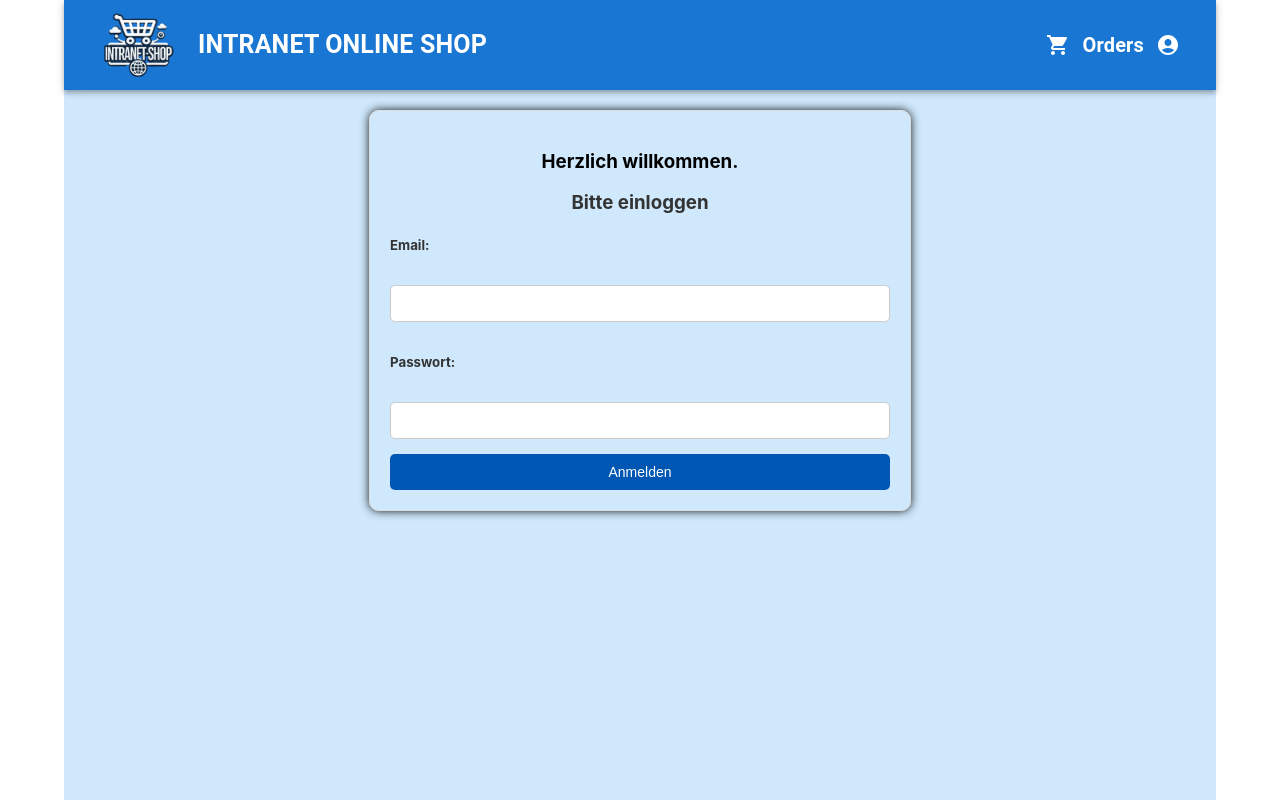
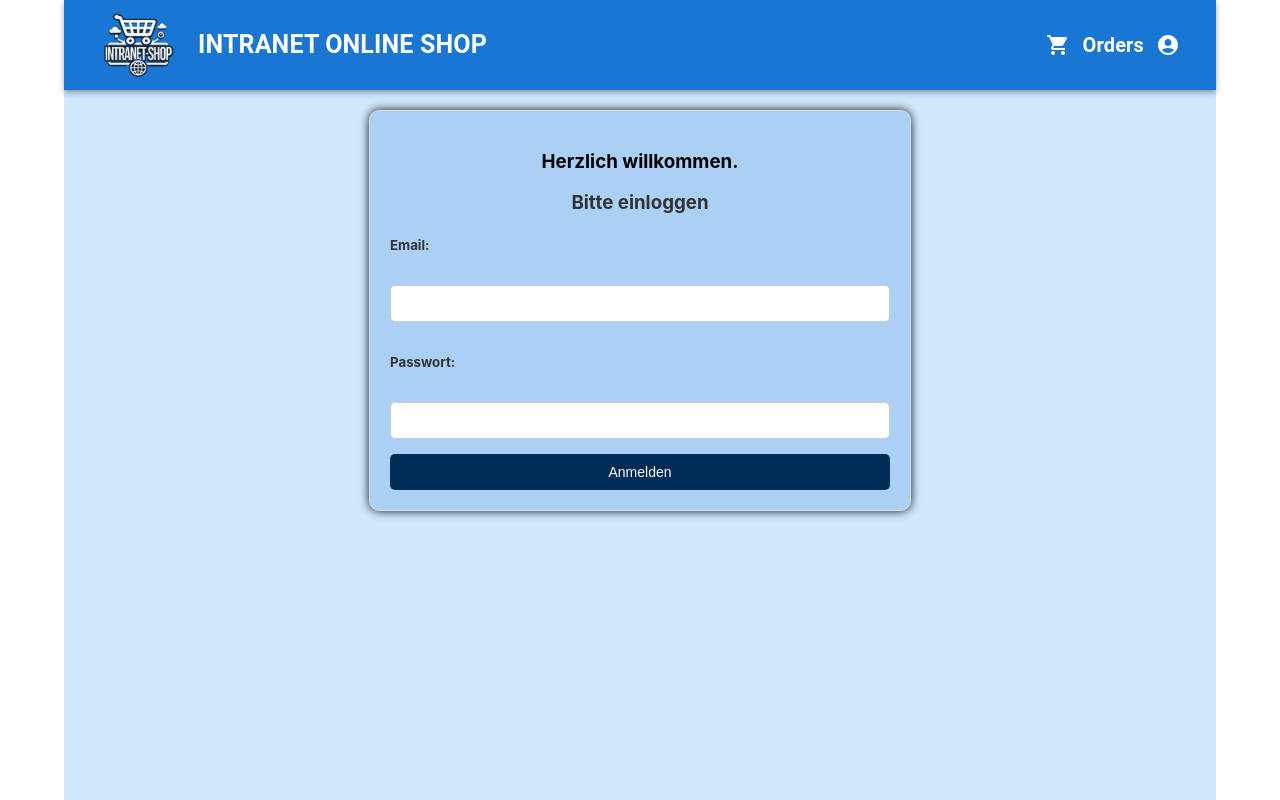
Before and after one commit to us-fi36/intranet-online-shop-frontend, a React (Create React App) app: page /login in a window 1280 px wide. In both pictures the pointer is over the button "Anmelden". Shown: the top 800 px of the page. Built offline with nearby package versions, Linux system fonts and the light colour scheme.

Commit message:
Added CSS changes in Login, Register and ProductList

```diff
--- a/src/App.css
+++ b/src/App.css
@@ -39,6 +39,7 @@
 }
 
 .container {
+  background-color: #abcff5;
   text-align: center;
   margin: 20px auto;
   width: 500px;
@@ -76,6 +77,13 @@
   cursor: pointer;
 }
 
+.login:hover {
+  background-color: #022c58;
+  cursor: pointer;
+}
+
+
+
 button:hover {
   background-color: #0056b3;
 }
--- a/src/CSS/Product.css
+++ b/src/CSS/Product.css
@@ -18,7 +18,7 @@
 
 .productCard:hover {
     box-shadow: 1px 4px 4px rgb(58, 86, 95);
-    transform: translateY(-25px);
+    transform: translateY(-5px);
 
 }
 
```
